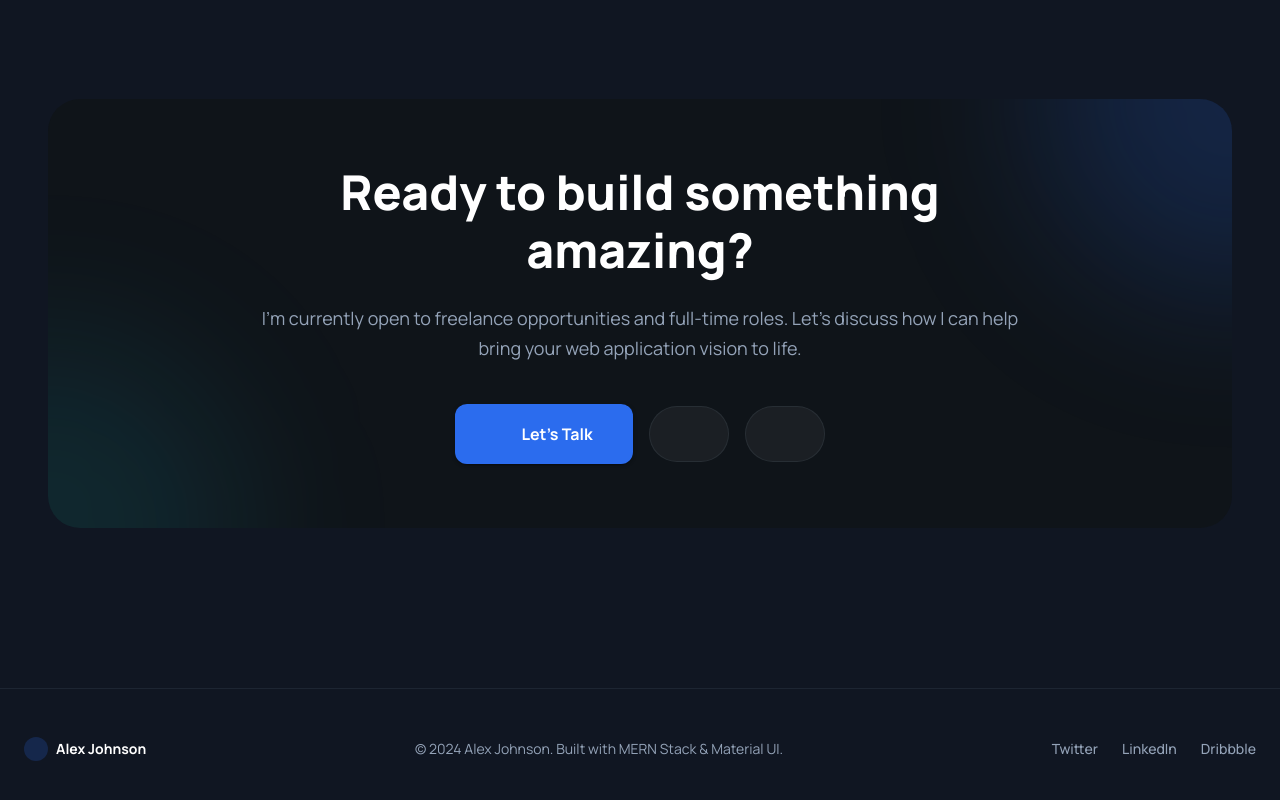
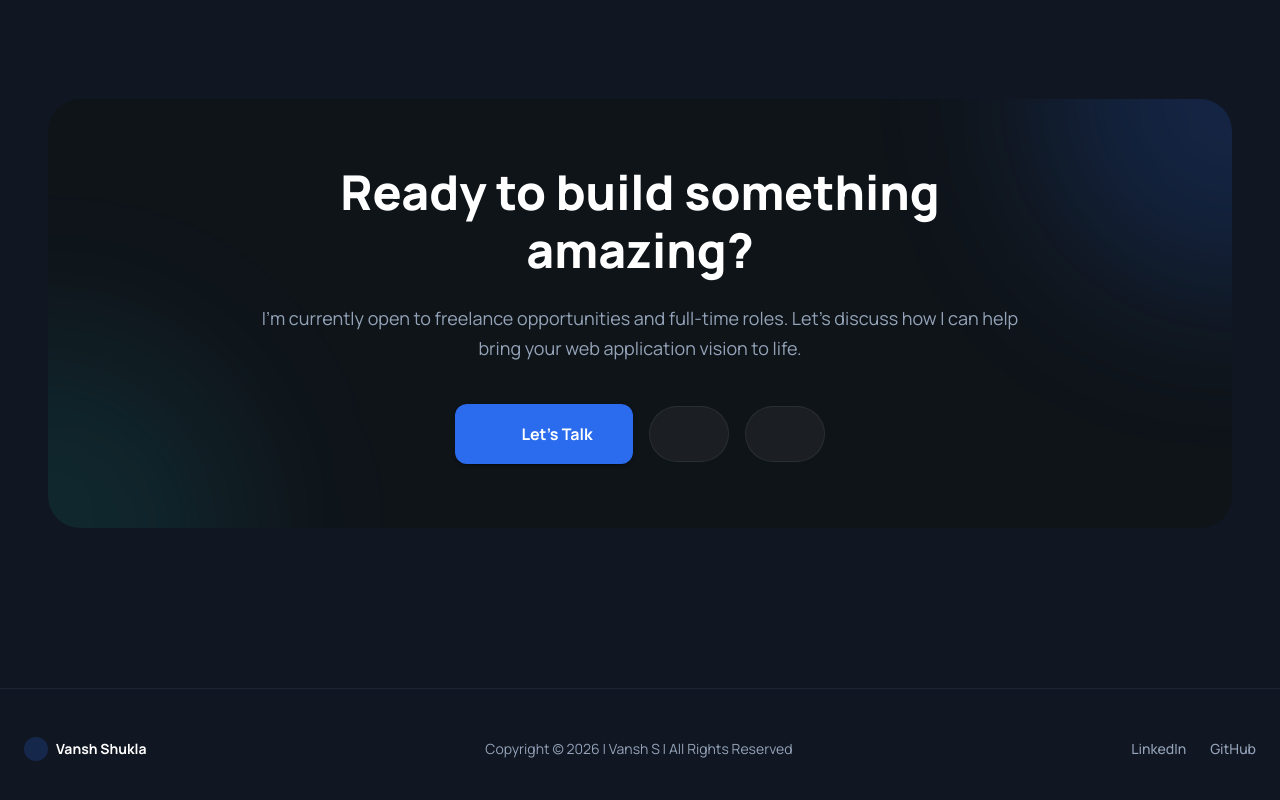
Before and after one commit to thatvanssh/vansh-6-exp, a React (Vite) app: page / in a window 1280 px wide. Shown: the part 2897-3697 px from the top of the page. Built offline with nearby package versions, Linux system fonts and the light colour scheme; some icons are missing.

Commit message:
update 2

```diff
--- a/src/components/CTASection.jsx
+++ b/src/components/CTASection.jsx
@@ -104,7 +104,7 @@ export default function CTASection() {
             <Box sx={{ display: 'flex', gap: 2 }}>
               <Button
                 variant="outlined"
-                href="https://www.linkedin.com/in/alex-johnson"
+                href="https://www.linkedin.com/in/vansh-s-973151401/"
                 sx={{
                   minWidth: 56,
                   height: 56,
@@ -120,7 +120,7 @@ export default function CTASection() {
               </Button>
               <Button
                 variant="outlined"
-                href="https://github.com/alexjohnson"
+                href="/"
                 sx={{
                   minWidth: 56,
                   height: 56,
--- a/src/components/Footer.jsx
+++ b/src/components/Footer.jsx
@@ -1,92 +1,74 @@
-import CodeIcon from '@mui/icons-material/Code';
-import Box from '@mui/material/Box';
-import Container from '@mui/material/Container';
-import Link from '@mui/material/Link';
-import Typography from '@mui/material/Typography';
+import CodeIcon from "@mui/icons-material/Code";
+import Box from "@mui/material/Box";
+import Container from "@mui/material/Container";
+import Link from "@mui/material/Link";
+import Typography from "@mui/material/Typography";
+import siteData from '../data/siteData';
 
 export default function Footer() {
   return (
     <Box
       component="footer"
       sx={{
-        borderTop: '1px solid rgba(148, 163, 184, 0.1)',
+        borderTop: "1px solid rgba(148, 163, 184, 0.1)",
         py: 6,
       }}
     >
       <Container maxWidth="xl">
         <Box
           sx={{
-            display: 'flex',
-            flexDirection: { xs: 'column', md: 'row' },
-            justifyContent: 'space-between',
-            alignItems: 'center',
+            display: "flex",
+            flexDirection: { xs: "column", md: "row" },
+            justifyContent: "space-between",
+            alignItems: "center",
             gap: 3,
           }}
         >
           {/* Logo */}
-          <Box sx={{ display: 'flex', alignItems: 'center', gap: 1 }}>
+          <Box sx={{ display: "flex", alignItems: "center", gap: 1 }}>
             <Box
               sx={{
                 width: 24,
                 height: 24,
-                backgroundColor: 'rgba(43, 108, 238, 0.2)',
+                backgroundColor: "rgba(43, 108, 238, 0.2)",
                 borderRadius: 1.5,
-                display: 'flex',
-                alignItems: 'center',
-                justifyContent: 'center',
-                color: 'primary.main',
+                display: "flex",
+                alignItems: "center",
+                justifyContent: "center",
+                color: "primary.main",
               }}
             >
               <CodeIcon sx={{ fontSize: 14 }} />
             </Box>
             <Typography variant="body2" fontWeight={700}>
-              Alex Johnson
+              {siteData.siteName}
             </Typography>
           </Box>
 
           {/* Copyright */}
-          <Typography variant="body2" color="text.secondary">
-            © 2024 Alex Johnson. Built with MERN Stack & Material UI.
+          <Typography variant="body2" color="text.secondary" textAlign="center">
+            Copyright © 2026 | Vansh S | All Rights Reserved
           </Typography>
 
           {/* Social Links */}
-          <Box sx={{ display: 'flex', gap: 3 }}>
+          <Box sx={{ display: "flex", gap: 3 }}>
+            {siteData.socials?.map((s) => (
               <Link
-              href="#"
+                key={s.platform}
+                href={s.url}
+                target="_blank"
+                rel="noopener noreferrer"
                 color="text.secondary"
                 sx={{
-                textDecoration: 'none',
-                fontSize: '0.875rem',
+                  textDecoration: "none",
+                  fontSize: "0.875rem",
                   fontWeight: 500,
-                '&:hover': { color: 'primary.main' },
+                  "&:hover": { color: "primary.main" },
                 }}
               >
-              Twitter
+                {s.platform}
               </Link>
-            <Link
-              href="#"
-              color="text.secondary"
-              sx={{
-                textDecoration: 'none',
-                fontSize: '0.875rem',
-                fontWeight: 500,
-                '&:hover': { color: 'primary.main' },
-              }}
-            >
-              LinkedIn
-            </Link>
-            <Link
-              href="#"
-              color="text.secondary"
-              sx={{
-                textDecoration: 'none',
-                fontSize: '0.875rem',
-                fontWeight: 500,
-                '&:hover': { color: 'primary.main' },
-              }}
-            >
-              Dribbble
-            </Link>
+            ))}
           </Box>
         </Box>
       </Container>
--- a/src/components/SkillsSection.jsx
+++ b/src/components/SkillsSection.jsx
@@ -5,6 +5,13 @@ import StorageIcon from '@mui/icons-material/Storage';
 import TerminalIcon from '@mui/icons-material/Terminal';
 import CodeIcon from '@mui/icons-material/Code';
 import WebIcon from '@mui/icons-material/Web';
+import CloudIcon from '@mui/icons-material/Cloud';
+import BuildIcon from '@mui/icons-material/Build';
+import DeviceHubIcon from '@mui/icons-material/DeviceHub';
+import StyleIcon from '@mui/icons-material/Style';
+import NextPlanIcon from '@mui/icons-material/NextPlan';
+import GitHubIcon from '@mui/icons-material/GitHub';
+import WidgetsIcon from '@mui/icons-material/Widgets';
 import Box from '@mui/material/Box';
 import Grid from '@mui/material/Grid';
 import Typography from '@mui/material/Typography';
@@ -13,12 +20,20 @@ import SkillCard from './SkillCard';
 import siteData from '../data/siteData';
 
 const iconMap = {
-  MongoDB: <StorageIcon />,
-  Express: <ApiIcon />,
-  React: <WebIcon />,
+  'MongoDB': <StorageIcon />,
+  'Express.js': <ApiIcon />,
+  'React.js': <WebIcon />,
   'Node.js': <CloudSyncIcon />,
-  JavaScript: <CodeIcon />,
-  'REST API': <AccountTreeIcon />,
+  'JavaScript': <CodeIcon />,
+  'TypeScript': <CodeIcon />,
+  'REST API': <ApiIcon />,
+  'AWS': <CloudIcon />,
+  'DevOps': <BuildIcon />,
+  'GraphQL': <DeviceHubIcon />,
+  'Tailwind CSS': <StyleIcon />,
+  'Next.js': <NextPlanIcon />,
+  'Git': <GitHubIcon />,
+  'Docker': <WidgetsIcon />,
 };
 
 const skills = siteData.skills.map((name) => ({ name, icon: iconMap[name] || <CodeIcon /> }));
--- a/src/data/siteData.json
+++ b/src/data/siteData.json
@@ -96,11 +96,11 @@
   "socials": [
     {
       "platform": "LinkedIn",
-      "url": "https://linkedin.com"
+      "url": "https://www.linkedin.com/in/vansh-s-973151401/"
     },
     {
       "platform": "GitHub",
-      "url": "https://github.com"
+      "url": "/"
     }
   ]
 }
```
Lines whose indentation alone changed are shown as unchanged.
